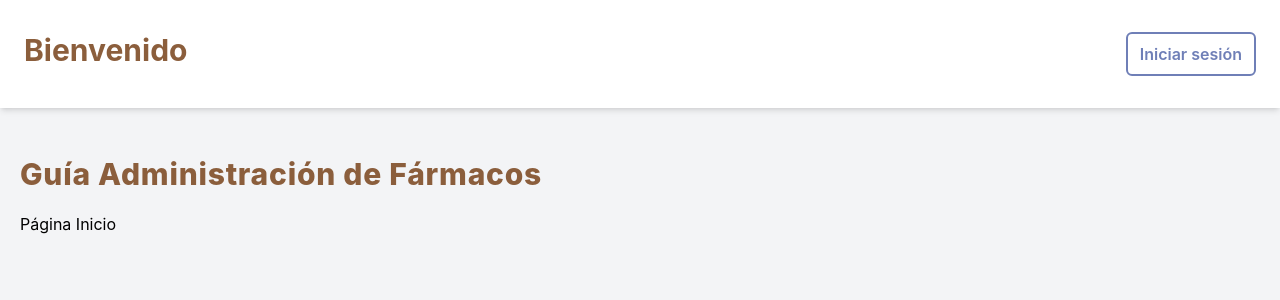
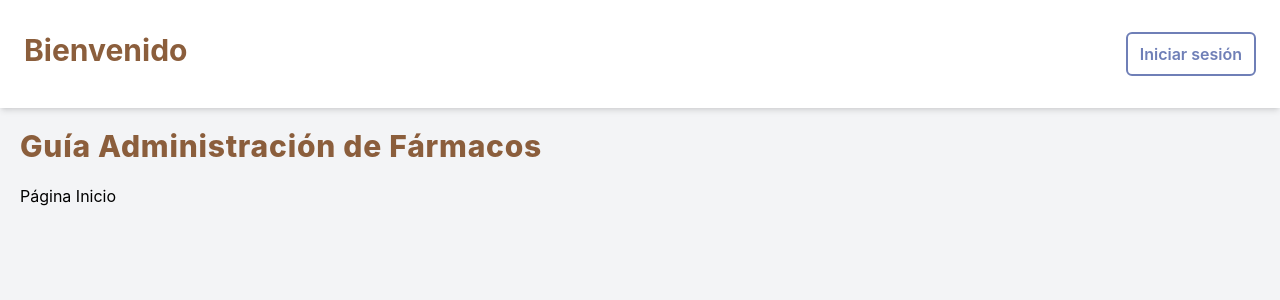
Before and after one commit to DiegoWEBD/Ingeso-Frontend, a React (Vite) app: page / in a window 1280 px wide. Shown: the top 300 px of the page. Built offline with nearby package versions, Linux system fonts and the light colour scheme; no server answers.

Commit message:
cambio display del header

```diff
--- a/src/presentation/components/containers/BodyContainer.tsx
+++ b/src/presentation/components/containers/BodyContainer.tsx
@@ -5,7 +5,9 @@ type BodyContainerProps = {
 }
 
 const BodyContainer: React.FC<BodyContainerProps> = ({ children }) => {
-	return <div className='flex flex-col mt-12 px-5 gap-5 w-full'>{children}</div>
+	return (
+		<div className='flex flex-col px-5 gap-5 w-full h-full'>{children}</div>
+	)
 }
 
 export default BodyContainer
--- a/src/presentation/components/pages/Root.tsx
+++ b/src/presentation/components/pages/Root.tsx
@@ -1,5 +1,5 @@
 import React, { useEffect } from 'react'
-import { Outlet } from 'react-router-dom'
+import { Outlet, useLocation } from 'react-router-dom'
 import useAppState from '../../global_states/appState'
 import AppContainer from '../containers/AppContainer'
 import BodyContainer from '../containers/BodyContainer'
@@ -8,6 +8,7 @@ import Header from '../header/Header'
 
 const Root: React.FC = () => {
 	const { loadInitialData, user } = useAppState()
+	const pathname = useLocation().pathname
 
 	useEffect(() => {
 		loadInitialData()
@@ -16,8 +17,8 @@ const Root: React.FC = () => {
 	return (
 		<AppContainer>
 			{user !== null && <Dashboard />}
-			<div className='w-full'>
-				<Header />
+			<div className='w-full '>
+				{pathname !== '/login' && <Header />}
 				<BodyContainer>
 					<Outlet />
 				</BodyContainer>
--- a/src/presentation/components/pages/drugs/DrugsPage.tsx
+++ b/src/presentation/components/pages/drugs/DrugsPage.tsx
@@ -33,7 +33,7 @@ const DrugsPage: React.FC = () => {
 	}
 
 	return (
-		<div className='flex flex-col gap-5'>
+		<div className='flex flex-col gap-5 mt-5'>
 			<h1 className='text-3xl font-bold'>Fármacos</h1>
 
 			<form onSubmit={formik.handleSubmit} className='flex gap-5'>
--- a/src/presentation/components/pages/home/HomePage.tsx
+++ b/src/presentation/components/pages/home/HomePage.tsx
@@ -3,7 +3,7 @@ import AppTitle from '../../AppTitle'
 
 const HomePage: React.FC = () => {
 	return (
-		<div>
+		<div className='mt-5'>
 			<AppTitle
 				className='font-extrabold'
 				style={{
--- a/src/presentation/components/pages/login/LoginForm.tsx
+++ b/src/presentation/components/pages/login/LoginForm.tsx
@@ -40,7 +40,7 @@ const LoginForm: React.FC = () => {
 	})
 
 	return (
-		<div className='h-full flex justify-center items-center'>
+		<div className='h-full flex justify-center items-center '>
 			<div className='p-7 text-center bg-white sm:w-[25rem] h-fit flex flex-col items-center gap-5 shadow-md'>
 				<img src='logo_ucn.png' className='w-[9rem]' />
 				<AppTitle className={`text-[${PRIMARY_COLOR}]`} />
```
